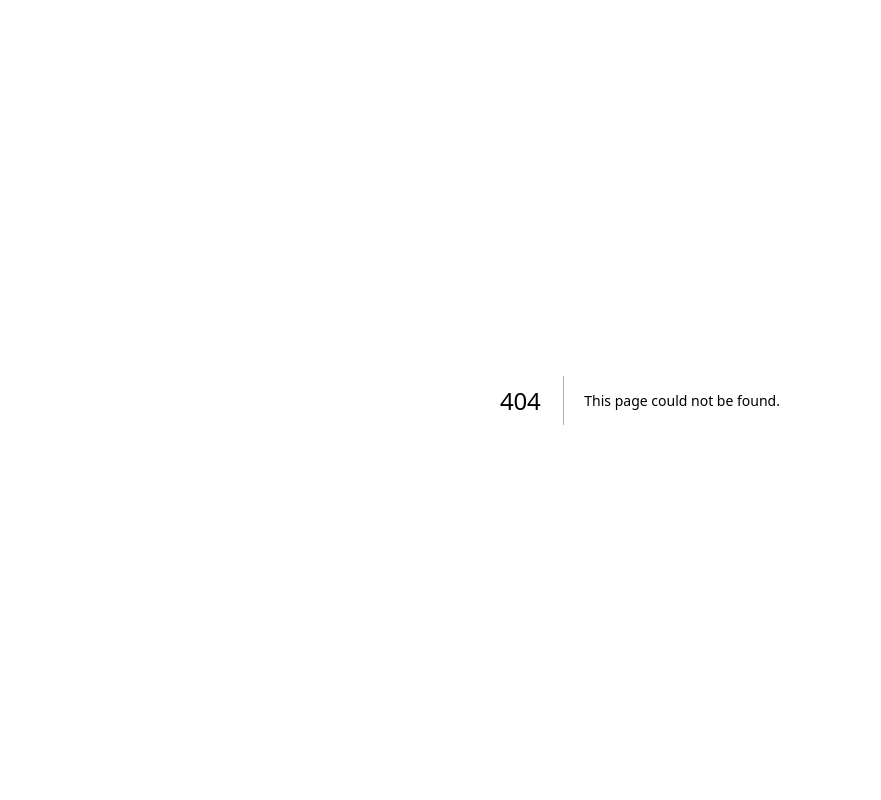
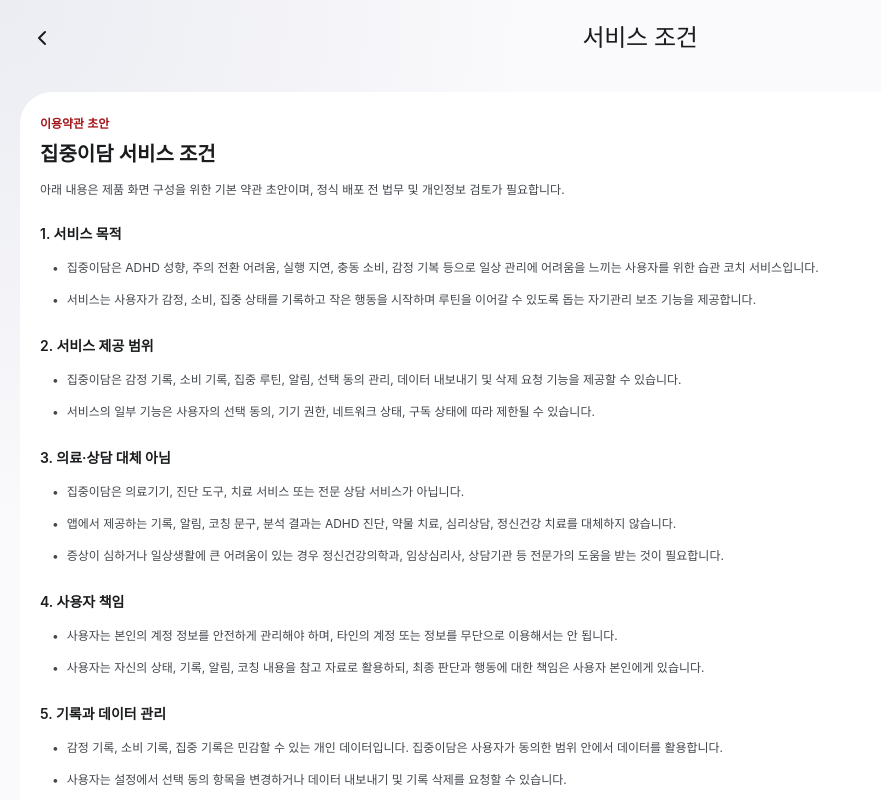
Before and after one commit to The-Myeotzari/focusdam, a Next.js app: page /settings/terms-safety/service-terms in a window 1280 px wide. Before the commit this address had no page. Shown: the top 800 px of the page, without its empty margins (0-881 px from the left). Built offline with nearby package versions, Linux system fonts and the light colour scheme.

Commit message:
feat: 서비스 조건 초안 작성 #4

```diff
--- /dev/null
+++ b/src/app/settings/terms-safety/service-terms/page.tsx
@@ -0,0 +1,130 @@
+import type { Metadata } from 'next';
+import { ChevronLeft } from 'lucide-react';
+import Link from 'next/link';
+
+export const metadata: Metadata = {
+  title: '서비스 조건',
+};
+
+const SERVICE_TERMS_SECTIONS = [
+  {
+    id: 'service-purpose',
+    title: '1. 서비스 목적',
+    contents: [
+      '집중이담은 ADHD 성향, 주의 전환 어려움, 실행 지연, 충동 소비, 감정 기복 등으로 일상 관리에 어려움을 느끼는 사용자를 위한 습관 코치 서비스입니다.',
+      '서비스는 사용자가 감정, 소비, 집중 상태를 기록하고 작은 행동을 시작하며 루틴을 이어갈 수 있도록 돕는 자기관리 보조 기능을 제공합니다.',
+    ],
+  },
+  {
+    id: 'service-scope',
+    title: '2. 서비스 제공 범위',
+    contents: [
+      '집중이담은 감정 기록, 소비 기록, 집중 루틴, 알림, 선택 동의 관리, 데이터 내보내기 및 삭제 요청 기능을 제공할 수 있습니다.',
+      '서비스의 일부 기능은 사용자의 선택 동의, 기기 권한, 네트워크 상태, 구독 상태에 따라 제한될 수 있습니다.',
+    ],
+  },
+  {
+    id: 'medical-disclaimer',
+    title: '3. 의료·상담 대체 아님',
+    contents: [
+      '집중이담은 의료기기, 진단 도구, 치료 서비스 또는 전문 상담 서비스가 아닙니다.',
+      '앱에서 제공하는 기록, 알림, 코칭 문구, 분석 결과는 ADHD 진단, 약물 치료, 심리상담, 정신건강 치료를 대체하지 않습니다.',
+      '증상이 심하거나 일상생활에 큰 어려움이 있는 경우 정신건강의학과, 임상심리사, 상담기관 등 전문가의 도움을 받는 것이 필요합니다.',
+    ],
+  },
+  {
+    id: 'user-responsibility',
+    title: '4. 사용자 책임',
+    contents: [
+      '사용자는 본인의 계정 정보를 안전하게 관리해야 하며, 타인의 계정 또는 정보를 무단으로 이용해서는 안 됩니다.',
+      '사용자는 자신의 상태, 기록, 알림, 코칭 내용을 참고 자료로 활용하되, 최종 판단과 행동에 대한 책임은 사용자 본인에게 있습니다.',
+    ],
+  },
+  {
+    id: 'data-management',
+    title: '5. 기록과 데이터 관리',
+    contents: [
+      '감정 기록, 소비 기록, 집중 기록은 민감할 수 있는 개인 데이터입니다. 집중이담은 사용자가 동의한 범위 안에서 데이터를 활용합니다.',
+      '사용자는 설정에서 선택 동의 항목을 변경하거나 데이터 내보내기 및 기록 삭제를 요청할 수 있습니다.',
+      '삭제 요청이 처리된 데이터는 복구할 수 없으므로 필요한 기록은 삭제 전에 내보내는 것을 권장합니다.',
+    ],
+  },
+  {
+    id: 'notifications-coaching',
+    title: '6. 알림과 코칭',
+    contents: [
+      '집중이담의 알림과 코칭 문구는 사용자의 실행을 돕기 위한 보조 장치입니다.',
+      '알림은 강제 개입이나 긴급 대응 수단이 아니며, 사용자는 언제든 알림 설정을 변경할 수 있습니다.',
+    ],
+  },
+  {
+    id: 'paid-service',
+    title: '7. 유료 서비스',
+    contents: [
+      'Plus 구독 등 유료 서비스는 구독 상태, 결제 수단, 갱신일, 해지 가능 여부를 설정 화면에서 확인할 수 있도록 제공됩니다.',
+      '결제, 환불, 해지 조건은 앱 스토어 정책 또는 서비스 내 별도 안내에 따릅니다.',
+    ],
+  },
+  {
+    id: 'terms-update',
+    title: '8. 서비스 변경 및 약관 개정',
+    contents: [
+      '집중이담은 안정적인 서비스 제공을 위해 기능을 추가, 변경, 중단하거나 점검을 진행할 수 있습니다.',
+      '약관이나 주요 정책이 변경되는 경우 서비스 내 공지, 설정 화면, 이메일 등 적절한 방법으로 안내합니다.',
+    ],
+  },
+] as const;
+
+export default function Page() {
+  return (
+    <main className="flex min-h-screen flex-col gap-8 px-5 py-4">
+      {/* TODO: 페이지 헤더 영역 추후 분리 필요*/}
+      <header className="flex items-center gap-3">
+        <Link
+          href="/settings/terms-safety"
+          aria-label="약관·안전 안내로 돌아가기"
+          className="grid size-11 place-items-center rounded-full"
+        >
+          <ChevronLeft size={24} aria-hidden="true" />
+        </Link>
+
+        <h1 className="flex-1 text-center text-[24px] leading-8">서비스 조건</h1>
+        <span className="min-w-11" aria-hidden="true" />
+      </header>
+
+      <section className="rounded-[var(--radius-xxl)] bg-[var(--color-surface-container-lowest)] px-5 py-6 shadow-[var(--shadow-card)]">
+        <p className="text-xs font-semibold text-[var(--ds-safety-ink)]">이용약관 초안</p>
+        <h2 className="mt-2 text-xl font-semibold text-[var(--color-on-surface)]">
+          집중이담 서비스 조건
+        </h2>
+        <p className="mt-3 text-xs leading-5 text-[var(--color-on-surface-variant)]">
+          아래 내용은 제품 화면 구성을 위한 기본 약관 초안이며, 정식 배포 전 법무 및 개인정보
+          검토가 필요합니다.
+        </p>
+
+        <div className="mt-6 grid gap-6">
+          {SERVICE_TERMS_SECTIONS.map((section) => (
+            <section key={section.id} aria-labelledby={section.id}>
+              <h3
+                id={section.id}
+                className="text-sm font-semibold text-[var(--color-on-surface)]"
+              >
+                {section.title}
+              </h3>
+              <ul className="mt-3 grid gap-2">
+                {section.contents.map((content) => (
+                  <li
+                    key={content}
+                    className="pl-3 text-xs leading-6 text-[var(--color-on-surface-variant)] before:mr-2 before:content-['•']"
+                  >
+                    {content}
+                  </li>
+                ))}
+              </ul>
+            </section>
+          ))}
+        </div>
+      </section>
+    </main>
+  );
+}
```
